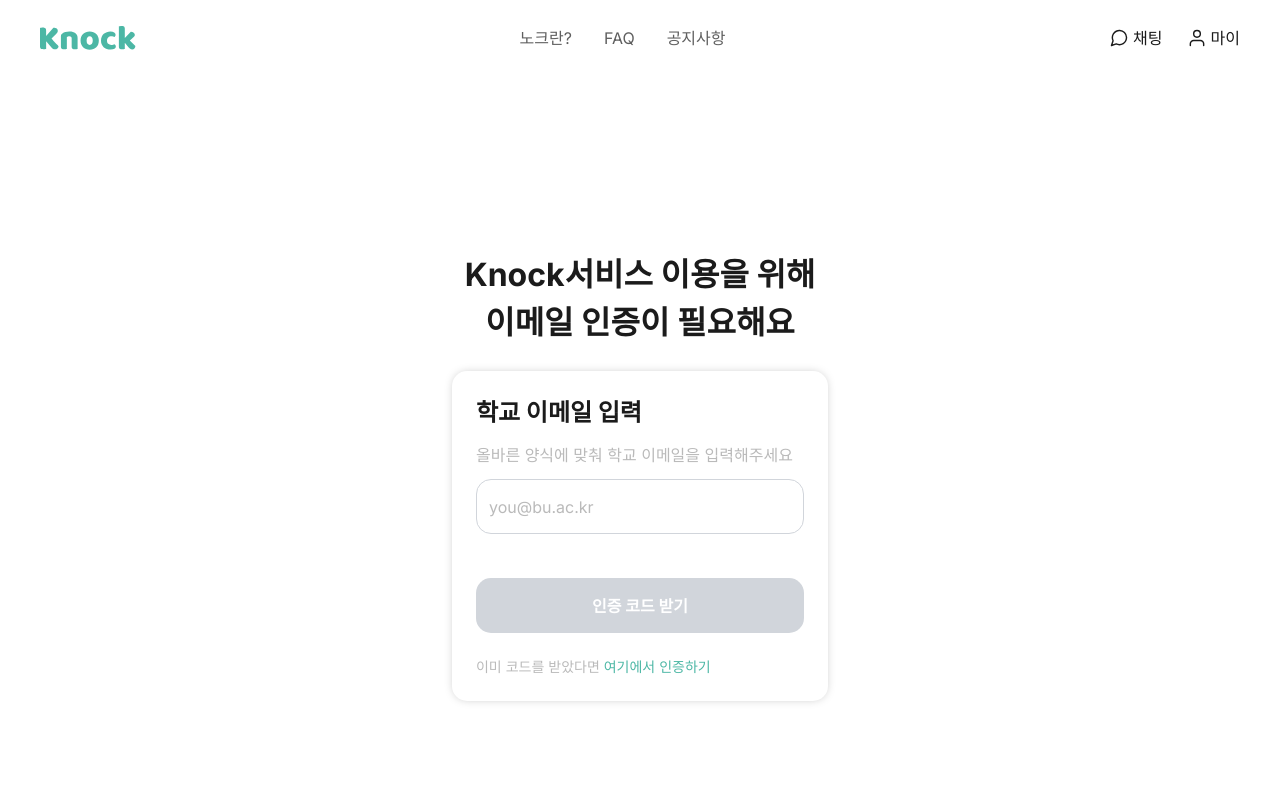
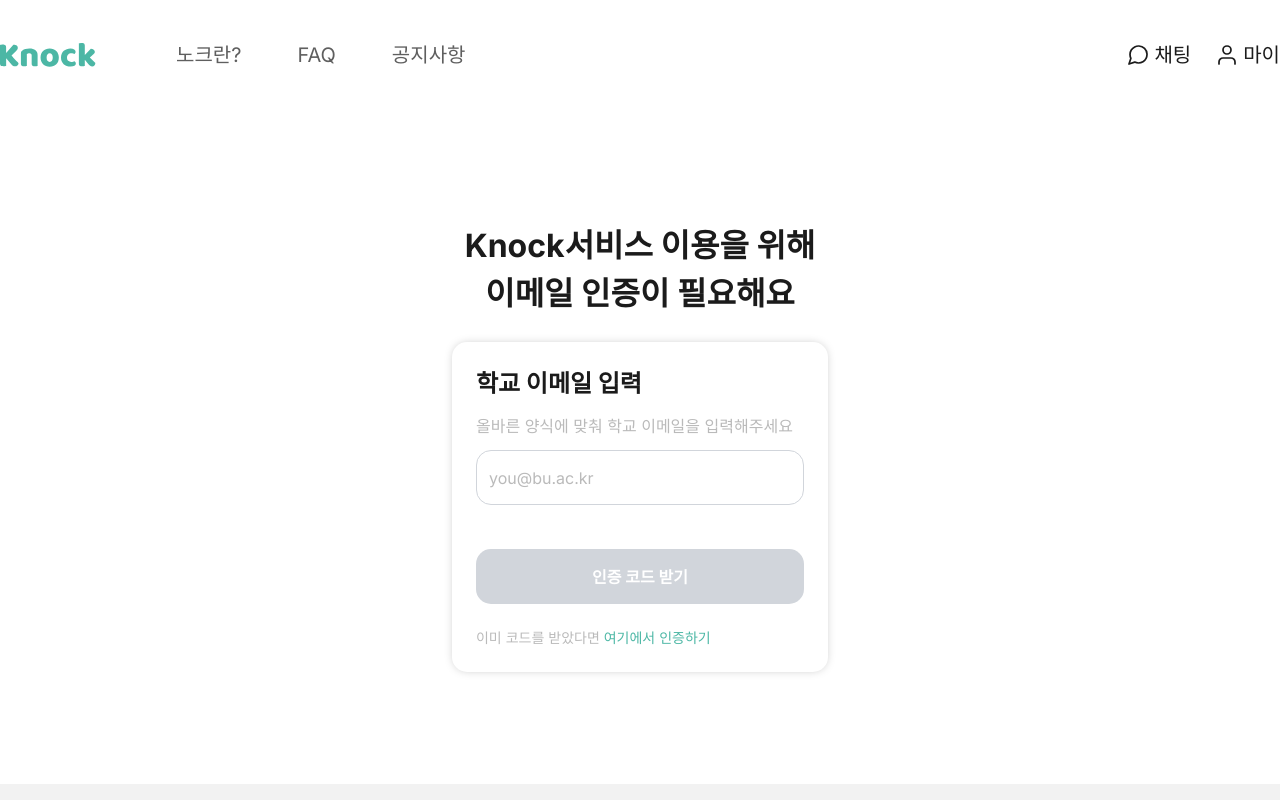
Before and after one commit to dorm-matching-service/Frontend, a Next.js app: page /google/email in a window 1280 px wide. Shown: the top 800 px of the page. Built offline with nearby package versions, Linux system fonts and the light colour scheme; no server answers.

Commit message:
refactor: remove nested main and fix layout spacing on email/verify pages

```diff
--- a/src/app/(auth)/google/email/page.tsx
+++ b/src/app/(auth)/google/email/page.tsx
@@ -78,7 +78,7 @@ export default function EmailPage() {
   };
 
   return (
-    <main className="flex flex-col min-h-screen items-center justify-center bg-white ">
+    <div className="flex flex-col">
       <p className="text-gray-900 font-bold  text-center mb-6 text-32">
         Knock서비스 이용을 위해 <br />
         이메일 인증이 필요해요
@@ -126,6 +126,6 @@ export default function EmailPage() {
           />
         )}
       </AuthBox>
-    </main>
+    </div>
   );
 }
--- a/src/app/(auth)/google/email/verify/page.tsx
+++ b/src/app/(auth)/google/email/verify/page.tsx
@@ -48,11 +48,9 @@ export default function VerifyPage() {
         return;
       }
 
-
       //1000으로 나눠서 밀리초로 변환
       const min = Math.floor(diff / 1000 / 60);
       const sec = Math.floor((diff / 1000) % 60);
-
 
       //.padStart(2, "0") → 앞에 0을 붙여서 2자리로 만들기 padStart(길이, 채울문자)
       //초가 0~9이면 앞에 0을 붙여서 두 자리로 만들어줌.
@@ -78,7 +76,7 @@ export default function VerifyPage() {
   };
 
   return (
-    <main className="flex flex-col min-h-screen items-center justify-center bg-white">
+    <div className="flex flex-col">
       <p className="text-gray-900 font-bold text-center mb-6 text-32">
         Knock에서 이메일로 받은 <br /> 인증 코드를 입력해주세요
       </p>
@@ -129,6 +127,6 @@ export default function VerifyPage() {
           />
         )}
       </AuthBox>
-    </main>
+    </div>
   );
 }
--- a/src/app/(auth)/google/page.tsx
+++ b/src/app/(auth)/google/page.tsx
@@ -8,7 +8,7 @@ export default function StartKnockPage() {
   const router = useRouter();
 
   return (
-    <main className="flex flex-col min-h-screen items-center justify-center bg-white">
+    <div>
       <AuthBox>
         <div className="flex flex-col items-center justify-center gap-3">
           <img src="/Knock.svg" alt="Knock" />
@@ -25,6 +25,6 @@ export default function StartKnockPage() {
           </AuthLoginButton>
         </div>
       </AuthBox>
-    </main>
+    </div>
   );
 }
--- a/src/app/(auth)/layout.tsx
+++ b/src/app/(auth)/layout.tsx
@@ -9,7 +9,7 @@ export default function AuthLayout({
   return (
     <div className="min-h-screen flex flex-col bg-white">
       <Header />
-      <main className="flex-1 flex items-center justify-center px-4">
+      <main className="flex-1 flex items-center justify-center py-28">
           {children}
       </main>
       <Footer />
--- a/src/components/ui/Footer.tsx
+++ b/src/components/ui/Footer.tsx
@@ -3,7 +3,7 @@ import Image from 'next/image';
 
 export default function Footer() {
     return (
-        <footer className="mt-16 w-full bg-[#F2F2F2]">
+        <footer className=" w-full bg-[#F2F2F2]">
             <div className="mx-auto max-w-[1280px] px-10 py-10 text-center text-[#1B1B1B]">
                 <div className="mb-4 flex justify-center">
                     <img src="/knockblack.svg" alt="Knock 로고" className="h-5 w-auto"  />
--- a/src/components/ui/Header.tsx
+++ b/src/components/ui/Header.tsx
@@ -5,36 +5,27 @@ import Link from "next/link";
 export default function Header() {
   return (
     <header className="w-full bg-white">
-      <div className="mx-auto flex h-[76px] max-w-[1280px] items-center justify-between px-10">
-        <Link href="/" className="flex items-center gap-2">
-          <img
-            src="/Knock.svg"
-            alt="Knock 로고"
-            className="h-6 w-auto"
-          />
-        </Link>
+      <div className="mx-auto flex max-w-[1280px] justify-between py-10">
+        <div className="flex items-center">
+          <Link href="/" className="flex gap-2 mr-20">
+            <img src="/Knock.svg" alt="Knock 로고" className="h-6 w-auto" />
+          </Link>
 
-        <nav className="flex gap-8 text-m text-[#5F5F5F]">
-          <button className="hover:text-[#1B1B1B]">노크란?</button>
-          <button className="hover:text-[#1B1B1B]">FAQ</button>
-          <button className="hover:text-[#1B1B1B]">공지사항</button>
-        </nav>
+          <nav className="flex gap-14 text-20 text-[#5F5F5F]">
+            <button className="hover:text-[#1B1B1B]">노크란?</button>
+            <button className="hover:text-[#1B1B1B]">FAQ</button>
+            <button className="hover:text-[#1B1B1B]">공지사항</button>
+          </nav>
+        </div>
+
         <div className="flex items-center gap-6 text-m text-[#1B1B1B]">
           <button className="flex items-center gap-1 hover:text-emerald-500">
-            <img
-              src="/messageicon.svg"
-              alt="채팅 아이콘"
-              className="h-5 w-5"
-            />
-            <span>채팅</span>
+            <img src="/messageicon.svg" alt="채팅 아이콘" className="h-6 w-6" />
+            <span className="text-20">채팅</span>
           </button>
           <button className="flex items-center gap-1 hover:text-emerald-500">
-            <img
-              src="/user.svg"
-              alt="마이 아이콘"
-              className="h-5 w-5"
-            />
-            <span>마이</span>
+            <img src="/user.svg" alt="마이 아이콘" className="h-6 w-6" />
+            <span className="text-20">마이</span>
           </button>
         </div>
       </div>
```
